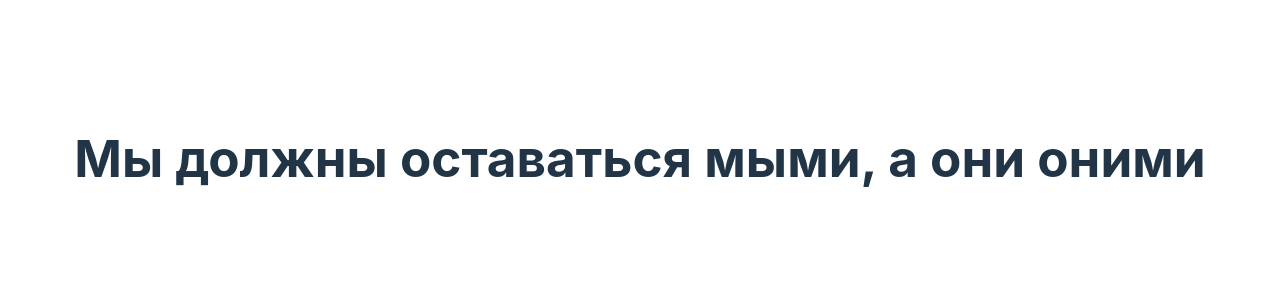
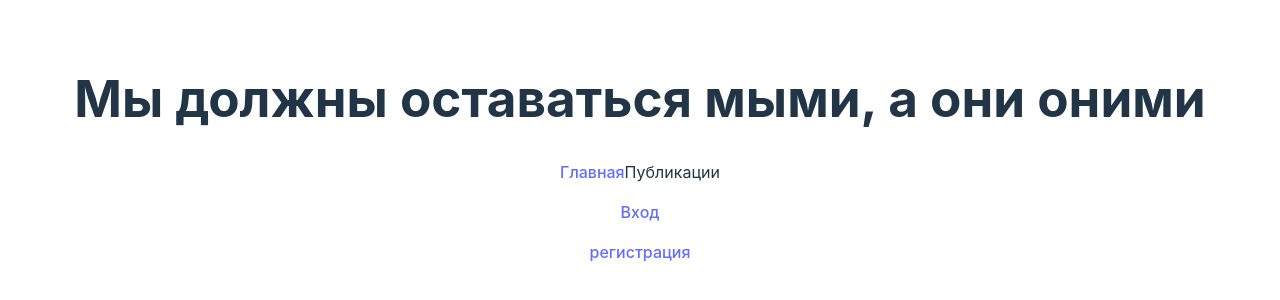
Before and after one commit to AbdulrahmanJK/frontend-computer-assembler, a React (Vite) app: page / in a window 1280 px wide. Shown: the part 242-542 px from the top of the page. Built offline with nearby package versions, Linux system fonts and the light colour scheme.

Commit message:
feat:Создал header и настроил роуты

```diff
--- a/src/App.tsx
+++ b/src/App.tsx
@@ -2,13 +2,18 @@ import { Route, Routes } from "react-router";
 import "./App.css";
 import Register from "./components/authorization/Register";
 import Login from "./components/authorization/Login";
+import Profile from "./components/Profile";
+import Header from "./components/Header";
+
 function App() {
   return (
     <>
       <h1>Мы должны оставаться мыми, а они оними</h1>
+      <Header />
       <Routes>
+        <Route path="/logRoom" element={<Profile />} />
         <Route path="/register" element={<Register />} />
-        <Route path="/login" element={<Login />} />
+        <Route path="/auth" element={<Login />} />
       </Routes>
     </>
   );
--- /dev/null
+++ b/src/components/Header.tsx
@@ -0,0 +1,44 @@
+import { Link } from "react-router-dom";
+import { useSelector } from "react-redux";
+import { useEffect, useState } from "react";
+
+function Header() {
+  const getTok = useSelector((state: RootState) => state.authReducer.token);
+
+//   useEffect(() => {
+//     getTok;
+//   }, [getTok]);
+  return (
+    <div >
+
+      <div>
+        <div>
+          <Link to="/">
+            <span>Главная</span>
+          </Link>
+          <span>Публикации</span>
+          {!getTok ? (
+            <>
+              <Link to="/auth">
+                <p>
+                  <span>Вход </span>
+                </p>
+              </Link>
+              <Link to="/register">
+                <p>
+                  <span>регистрация</span>
+                </p>
+              </Link>
+            </>
+          ) : (
+            <Link to="/logRoom">
+              <span>личный кабнет</span>
+            </Link>
+          )}
+        </div>
+      </div>
+    </div>
+  );
+}
+
+export default Header;
```
